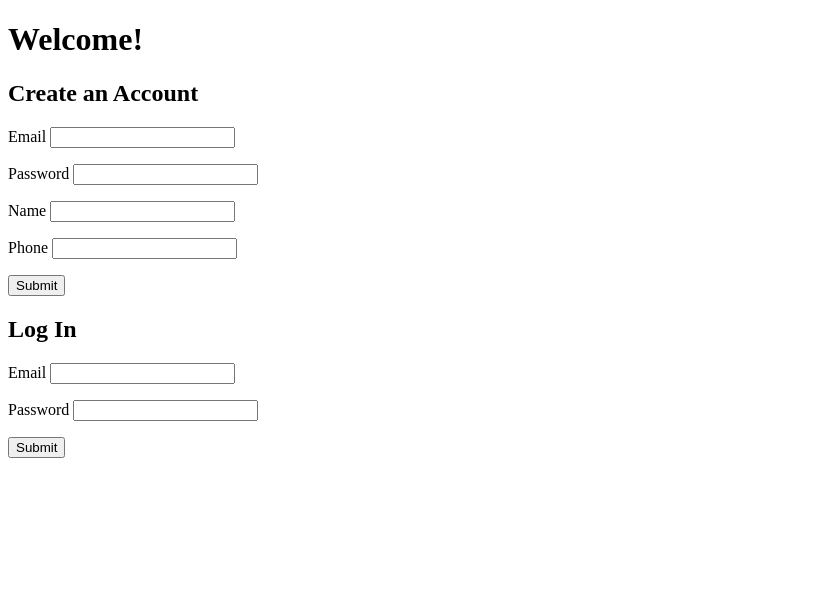
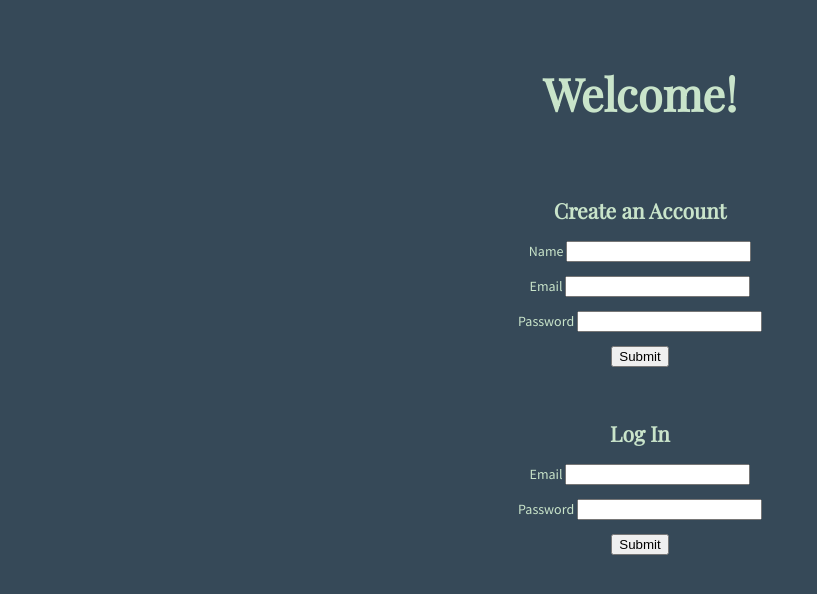
Before and after one commit to NicoleWilliams/baby-bites, a Flask app: page / in a window 1280 px wide. Shown: the top 594 px of the page, without its empty margins (0-817 px from the left). Run offline with Flask 2, Linux system fonts and the light colour scheme.

Commit message:
created style sheet

```diff
--- /dev/null
+++ b/static/stylesheet.css
@@ -0,0 +1,64 @@
+.welcome {
+    padding: 25px;
+    text-align: center;
+}
+
+
+body {
+    background-color: #364958;
+    color: #C9E4CA;
+}
+
+
+h1 {
+    font-family: 'Playfair Display', serif;
+    font-weight: 900;
+    font-size: 45px;
+}
+
+
+h2 {
+    font-family: 'Playfair Display', serif;
+    font-weight: bold;
+    font-size: 21px;
+}
+
+
+p {
+    font-family: 'Source Sans Pro', sans-serif;
+    font-size: 14px;
+}
+
+
+p a {
+    color: black;
+}
+
+
+.create-account {
+    text-align: center;
+    padding-bottom: 20px;
+}
+
+
+.login {
+    text-align: center;
+}
+
+/* #schedule-section {
+
+}
+
+
+#ratings-section {
+
+} */
+
+/* .homepage-input {
+    overflow: hidden;
+  }
+
+input {
+    float: right;
+    clear: both;
+  } */
--- a/templates/base.html
+++ b/templates/base.html
@@ -1,6 +1,12 @@
 <!DOCTYPE html>
 <html>
   <head>
+    <link rel="stylesheet"
+    href="/static/stylesheet.css">
+    <link href='https://fonts.googleapis.com/css?family=Source+Sans+Pro'
+    rel='stylesheet' type='text/css'>
+    <link href='https://fonts.googleapis.com/css?family=Playfair+Display'
+    rel='stylesheet' type='text/css'>
     <title>
       {% block title %} {% endblock %}
     </title>
--- a/templates/homepage.html
+++ b/templates/homepage.html
@@ -2,37 +2,41 @@
 {% block title %}Baby Food Tracker Home{% endblock %}
 
 {% block body %}
-  <h1>Welcome!</h1>
+  <header class="welcome"><h1>Welcome!</h1></header>
 
+  <section class="create-account">
   <h2>Create an Account</h2>
   <form action="/users" method="POST">
-    <p>
+    <p class="homepage-input">
+      Name <input type="fname" name="fname">
+    </p>
+
+    <p class="homepage-input">
       Email <input type="text" name="email">
     </p>
 
-    <p>
+    <p class="homepage-input">
       Password <input type="password" name="password">
     </p>
 
-    <p>
-      Name <input type="fname" name="fname">
-    </p>
-    <p>
+    <!-- <p>
       Phone <input type="phone" name="phone">
-    </p>
+    </p> -->
 
     <p>
       <input type="submit">
     </p>
   </form>
+  </section>
 
+  <section class="login">
   <h2>Log In</h2>
   <form action="/login" method="POST">
-    <p>
+    <p class="homepage-input">
       Email <input type="text" name="email">
     </p>
 
-    <p>
+    <p class="homepage-input">
       Password <input type="password" name="password">
     </p>
 
@@ -40,4 +44,5 @@
       <input type="submit">
     </p>
   </form>
+  </section>
 {% endblock %}
--- a/templates/user_details.html
+++ b/templates/user_details.html
@@ -7,6 +7,7 @@
 
 <p><a href="/foods">View all available foods to try</a></p>
 
+<section id="schedule-section">
 <h2>Schedule</h2>
 
 {% for to_try_date in to_try_dates %}
@@ -28,8 +29,9 @@
       {% endif %}
     {% endfor %}
   {% endfor %}
+</section>
 
-
+<section id="ratings-section">
 <h2>Ratings</h2>
 <table>
   <tr>
@@ -55,5 +57,6 @@
   </tr>
   {% endfor %}
 </table>
+</section>
 <script src="/static/event_handlers.js" type="text/javascript"></script>
 {% endblock %}
```
